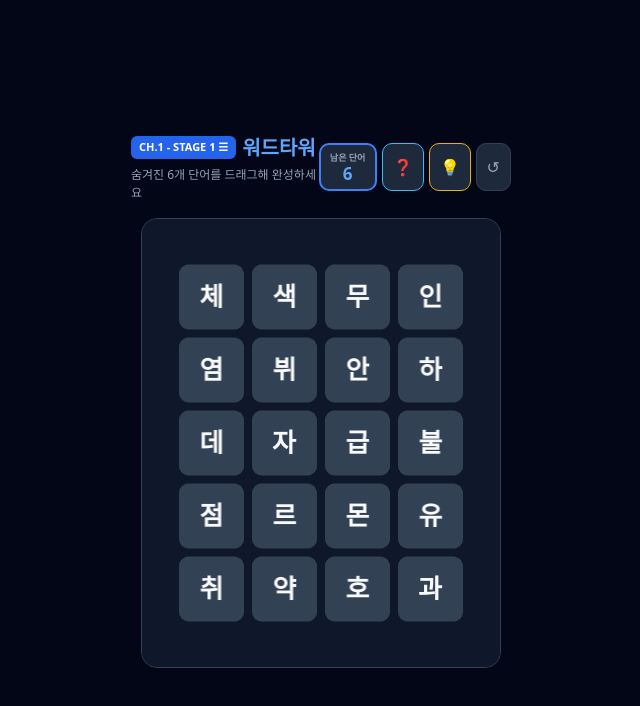
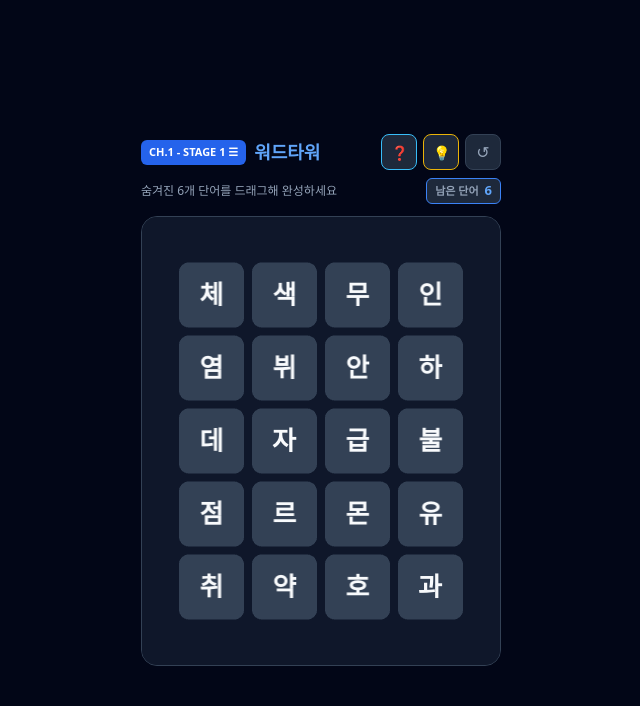
Before and after one commit to dldaudlee36/WordTower, a React (Vite) app: page / in a window 1280 px wide. Shown: the top 706 px of the page, without its empty margins (319-959 px from the left). Built offline with nearby package versions, Linux system fonts and the light colour scheme.

Commit message:
Update WordTowerBoard.tsx

```diff
--- a/src/components/WordTowerBoard.tsx
+++ b/src/components/WordTowerBoard.tsx
@@ -90,10 +90,12 @@ export const WordTowerBoard: React.FC<Props> = ({
   return (
     <div style={{ minHeight: '100vh', display: 'flex', flexDirection: 'column', alignItems: 'center', justifyContent: 'center', padding: '16px' }}>
 
-      {/* 1. 상단 헤더 영역 */}
-      <div style={{ width: '100%', maxWidth: '380px', marginBottom: '16px', display: 'flex', justifyContent: 'space-between', alignItems: 'center' }}>
-        <div>
-          <div style={{ display: 'flex', alignItems: 'center', gap: '6px' }}>
+     {/* 1. 상단 헤더 영역 (2단 정렬 구조로 개편) */}
+      <div style={{ width: '100%', maxWidth: '360px', marginBottom: '12px' }}>
+
+        {/* 상단 1열: 스테이지 뱃지, 타이틀, 액션 버튼 3종 */}
+        <div style={{ display: 'flex', justifyContent: 'space-between', alignItems: 'center', marginBottom: '8px' }}>
+          <div style={{ display: 'flex', alignItems: 'center', gap: '8px', minWidth: 0 }}>
             <button
               onClick={onOpenMenu}
               title="스테이지 선택"
@@ -102,67 +104,43 @@ export const WordTowerBoard: React.FC<Props> = ({
                 color: '#fff',
                 border: 'none',
                 borderRadius: '6px',
-                padding: '3px 8px',
+                padding: '4px 8px',
                 fontSize: '11px',
                 fontWeight: 800,
                 cursor: 'pointer',
+                whiteSpace: 'nowrap',
+                flexShrink: 0,
               }}
             >
               CH.{chapterNumber} - STAGE {stageNumber} ☰
             </button>
-            <h1 style={{ fontSize: '20px', fontWeight: 900, color: '#60a5fa', margin: 0 }}>
+            <h1 style={{ fontSize: '18px', fontWeight: 900, color: '#60a5fa', margin: 0, whiteSpace: 'nowrap' }}>
               워드타워
             </h1>
           </div>
-          <p style={{ fontSize: '12px', color: '#94a3b8', margin: '3px 0 0 0' }}>
-            숨겨진 6개 단어를 드래그해 완성하세요
-          </p>
-        </div>
 
-        {/* 남은 단어, 설명서, 힌트, 다시하기 컨트롤러 그룹 */}
-        <div style={{ display: 'flex', gap: '5px', alignItems: 'stretch', height: '48px' }}>
-          <div
-            style={{
-              display: 'flex',
-              flexDirection: 'column',
-              alignItems: 'center',
-              justifyContent: 'center',
-              background: '#1e293b',
-              border: '2px solid #3b82f6',
-              borderRadius: '10px',
-              padding: '0 8px',
-              minWidth: '58px',
-              boxSizing: 'border-box',
-            }}
-          >
-            <span style={{ fontSize: '9px', color: '#94a3b8', fontWeight: 600, lineHeight: 1 }}>남은 단어</span>
-            <span style={{ fontSize: '17px', fontWeight: 800, color: '#60a5fa', lineHeight: 1, marginTop: '3px' }}>
-              {remainingCount}
-            </span>
-          </div>
-
-          {/* 게임 설명서 버튼 */}
+          {/* 액션 버튼 그룹 (❓, 💡, ↺) - 정사각 36px 규격 통일 */}
+          <div style={{ display: 'flex', gap: '6px', flexShrink: 0 }}>
             <button
               onClick={() => setIsHelpModalOpen(true)}
               title="게임 설명서"
               style={{
+                width: '36px',
+                height: '36px',
                 display: 'flex',
                 alignItems: 'center',
                 justifyContent: 'center',
                 background: '#1e293b',
                 border: '1px solid #38bdf8',
-              color: '#38bdf8',
-              borderRadius: '10px',
-              padding: '0 10px',
-              fontSize: '16px',
+                borderRadius: '8px',
+                fontSize: '14px',
                 cursor: 'pointer',
-              boxSizing: 'border-box',
+                padding: 0,
               }}
             >
               ❓
             </button>
 
-          {/* 힌트 버튼 */}
             <button
               onClick={() => {
                 setIsHintModalOpen(true);
@@ -170,43 +148,68 @@ export const WordTowerBoard: React.FC<Props> = ({
               }}
               title="힌트 받기"
               style={{
+                width: '36px',
+                height: '36px',
                 display: 'flex',
                 alignItems: 'center',
                 justifyContent: 'center',
                 background: '#1e293b',
                 border: '1px solid #eab308',
-              color: '#eab308',
-              borderRadius: '10px',
-              padding: '0 10px',
-              fontSize: '16px',
+                borderRadius: '8px',
+                fontSize: '14px',
                 cursor: 'pointer',
-              boxSizing: 'border-box',
+                padding: 0,
               }}
             >
               💡
             </button>
 
-          {/* 다시하기 버튼 */}
             <button
               onClick={onReset}
               title="다시 하기"
               style={{
+                width: '36px',
+                height: '36px',
                 display: 'flex',
                 alignItems: 'center',
                 justifyContent: 'center',
                 background: '#1e293b',
                 border: '1px solid #334155',
                 color: '#94a3b8',
-              borderRadius: '10px',
-              padding: '0 10px',
+                borderRadius: '8px',
                 fontSize: '16px',
                 cursor: 'pointer',
-              boxSizing: 'border-box',
+                padding: 0,
               }}
             >
               ↺
             </button>
           </div>
+        </div>
+
+        {/* 상단 2열: 안내 문구 & 남은 단어 배지 */}
+        <div style={{ display: 'flex', justifyContent: 'space-between', alignItems: 'center' }}>
+          <p style={{ fontSize: '12px', color: '#94a3b8', margin: 0, whiteSpace: 'nowrap' }}>
+            숨겨진 6개 단어를 드래그해 완성하세요
+          </p>
+
+          <div
+            style={{
+              display: 'inline-flex',
+              alignItems: 'center',
+              gap: '6px',
+              background: '#1e293b',
+              border: '1px solid #3b82f6',
+              borderRadius: '6px',
+              padding: '2px 8px',
+              whiteSpace: 'nowrap',
+            }}
+          >
+            <span style={{ fontSize: '11px', color: '#94a3b8', fontWeight: 600 }}>남은 단어</span>
+            <span style={{ fontSize: '13px', fontWeight: 800, color: '#60a5fa' }}>{remainingCount}</span>
+          </div>
+        </div>
+
       </div>
 
       {/* 2. 캔버스 영역 */}
```
Lines whose indentation alone changed are shown as unchanged.
